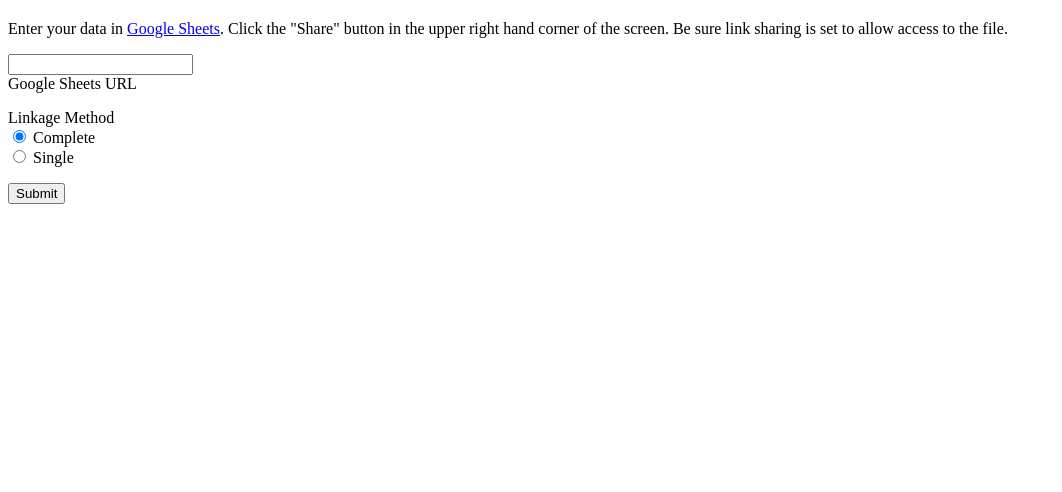
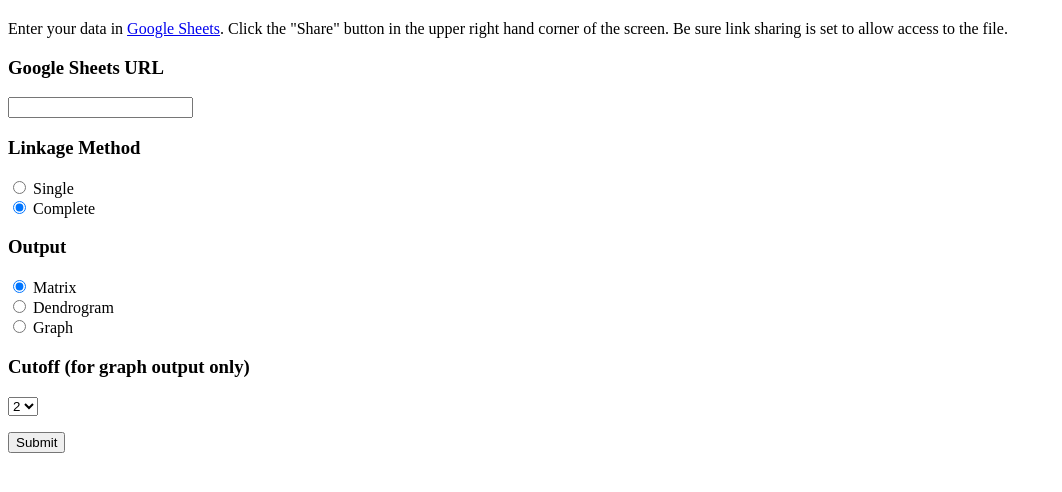
Before and after one commit to johnjung/clustering_workshop_tool, a Flask app: page / in a window 1280 px wide. Shown: the part 47-539 px from the top of the page, without its empty margins (0-1062 px from the left). Run offline with Flask 2, Linux system fonts and the light colour scheme; parts of the project's set-up code (start-up, migrations or seed data) failed here and were passed over.

Commit message:
Work in progress, adding dendrogram and graph output.

```diff
--- a/app/main.py
+++ b/app/main.py
@@ -1,12 +1,14 @@
 from flask import Flask, Response, render_template, request
 from io import BytesIO, StringIO
 from matplotlib import pyplot as plt
+from networkx.drawing.nx_agraph import graphviz_layout
 from openpyxl import Workbook
 from openpyxl.styles import PatternFill
 from scipy.cluster.hierarchy import dendrogram, linkage
 from werkzeug import FileWrapper
 
 import csv
+import networkx
 import numpy as np
 import requests
 import sys
@@ -110,39 +112,86 @@ def cluster():
             x += 1
         y += 1
 
-    l = linkage(data, request.form["linkage"])
-    d = dendrogram(l)
+    l = linkage(data, request.form['linkage'])
+    d = dendrogram(
+        l,
+        above_threshold_color='k',
+        color_threshold=0,
+        labels=headings_1,
+        orientation='left'
+    )
 
-    # sort the matrix based on dendrogram order.
-    data_out = []
-    for y in range(len(data)):
-        row_out = []
-        for x in range(len(data)):
-            row_out.append(data[d['leaves'][y]][d['leaves'][x]])
-        data_out.append(row_out)
+    if request.form['output'] == 'matrix':
+        # sort the matrix based on dendrogram order.
+        data_out = []
+        for y in range(len(data)):
+            row_out = []
+            for x in range(len(data)):
+                row_out.append(data[d['leaves'][y]][d['leaves'][x]])
+            data_out.append(row_out)
 
-    # make an xlsx spreadsheet here to download.
-    wb = Workbook()
-    ws = wb.active
-    for y in range(len(data_out)):
-        for x in range(len(data_out)):
-            cell = ws.cell(row=y+2, column=x+2, value=data_out[y][x])
-            print(get_hex(data_out[y][x], max_value))
-            color = get_hex(data_out[y][x], max_value)
-            cell.fill = PatternFill(start_color=color, end_color=color, fill_type="solid")
+        # make an xlsx spreadsheet here to download.
+        wb = Workbook()
+        ws = wb.active
+        for y in range(len(data_out)):
+            for x in range(len(data_out)):
+                cell = ws.cell(row=y+2, column=x+2, value=data_out[y][x])
+                print(get_hex(data_out[y][x], max_value))
+                color = get_hex(data_out[y][x], max_value)
+                cell.fill = PatternFill(start_color=color, end_color=color, fill_type="solid")
 
-    for i in range(len(data_out)):
-        ws.cell(row=1, column=i+2, value=headings_1[d['leaves'][i]])
-        ws.cell(row=i+2, column=1, value=headings_1[d['leaves'][i]])
+        for i in range(len(data_out)):
+            ws.cell(row=1, column=i+2, value=headings_1[d['leaves'][i]])
+            ws.cell(row=i+2, column=1, value=headings_1[d['leaves'][i]])
 
-    f = BytesIO()
-    wb.save(f)
-    f.seek(0)
-    w = FileWrapper(f)
-    try:
-        return Response(w, mimetype="application/vnd.openxmlformats-officedocument.spreadsheetml.sheet", direct_passthrough=True)
-    except Exception as e:
-        return str(e)
+        f = BytesIO()
+        wb.save(f)
+        f.seek(0)
+        w = FileWrapper(f)
+        try:
+            return Response(w, mimetype="application/vnd.openxmlformats-officedocument.spreadsheetml.sheet", direct_passthrough=True)
+        except Exception as e:
+            return str(e)
+    elif request.form['output'] == 'dendrogram':
+        plt.subplots_adjust(right=0.66)
+        f = BytesIO()
+        plt.savefig(f, format='svg')
+        f.seek(0)
+        w = FileWrapper(f)
+        try:
+            r = Response(w, mimetype="mage/svg+xml", direct_passthrough=True)
+            r.headers['Content-Disposition: attachment; filename="output.svg"']
+            return r
+        except Exception as e:
+            return str(e)
+    elif request.form['output'] == 'graph':
+        g = networkx.Graph()
+        for a in range(len(labels)):
+            g.add_node(labels[a])
+            for b in range(a):
+                if data[labels[a]][labels[b]] >= cutoff:
+                    g.add_edge(labels[a], labels[b])
+                    g.add_edge(labels[b], labels[a])
+
+        pos = graphviz_layout(g, prog='neato')
+
+        networkx.draw_networkx_nodes(g, pos, node_color='#ffffff')
+        networkx.draw_networkx_labels(g, pos)
+        networkx.draw_networkx_edges(g, pos)
+
+        plt.subplots_adjust(top=1, bottom=0, right=1, left=0, hspace=0, wspace=0)
+        f = BytesIO()
+        plt.savefig(f, bbox_inches='tight', edgecolor='w', facecolor='w', format='svg', pad_inches=0)
+        f.seek(0)
+        w = FileWrapper(f)
+        try:
+            r = Response(w, mimetype="mage/svg+xml", direct_passthrough=True)
+            r.headers['Content-Disposition: attachment; filename="output.svg"']
+            return r
+        except Exception as e:
+            return str(e)
+    else:
+        raise NotImplementedError
 
 if __name__ == "__main__":
     # debug only
--- a/app/requirements.txt
+++ b/app/requirements.txt
@@ -1,5 +1,6 @@
 flask
 matplotlib
+networkx
 openpyxl
 requests
 scipy
--- a/app/templates/form.html
+++ b/app/templates/form.html
@@ -10,14 +10,27 @@ Click the "Share" button in the upper right hand corner of the screen. Be sure
 link sharing is set to allow access to the file.</p>
 
 <form action="/cluster" method="post">
+    <h3><label for="url">Google Sheets URL</label></h3>
     <p>
         <input id="url" name="url" type="text"><br>
-        <label for="url">Google Sheets URL</label>
     </p>
+    <h3>Linkage Method</h3>
     <p>
-        Linkage Method<br>
-        <input checked="checked" name="linkage" type="radio" value="complete"> <label for="linkage">Complete</label><br>
         <input name="linkage" type="radio" value="single"> <label for="linkage">Single</label><br>
+        <input checked="checked" name="linkage" type="radio" value="complete"> <label for="linkage">Complete</label>
+    </p>
+    <h3>Output</h3>
+    <p>
+        <input checked="checked" name="output" type="radio" value="matrix"> <label for="output">Matrix</label><br>
+        <input name="output" type="radio" value="dendrogram"> <label for="output">Dendrogram</label><br>
+        <input name="output" type="radio" value="graph"> <label for="output">Graph</label>
+    </p>
+    <h3>Cutoff (for graph output only)</h3>
+    <p>
+        <select name="cutoff">
+            <option selected="selected" value="2">2</option>
+            <option value="1">1</option>
+        </select>
     </p>
     <p>
         <input type="submit">
```
